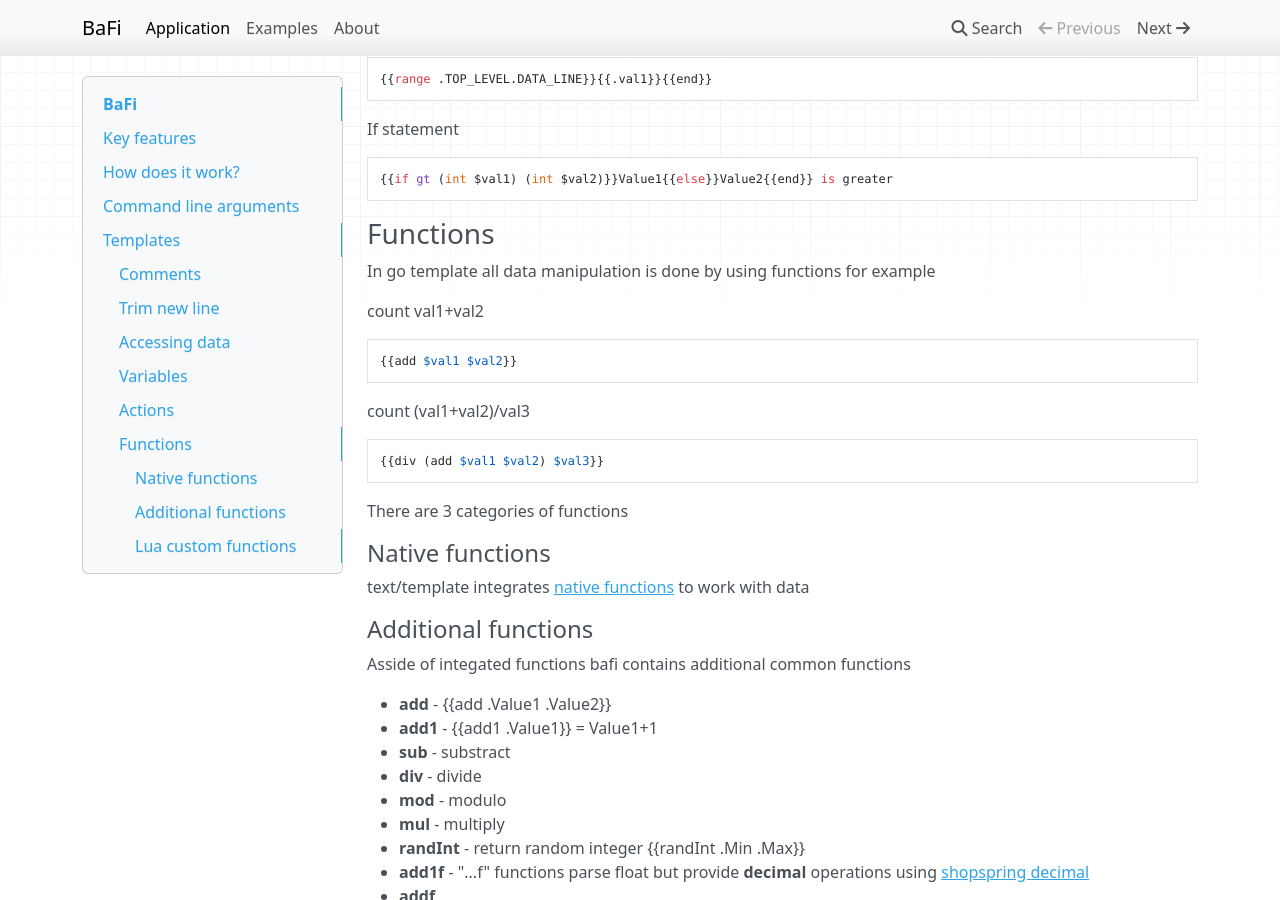
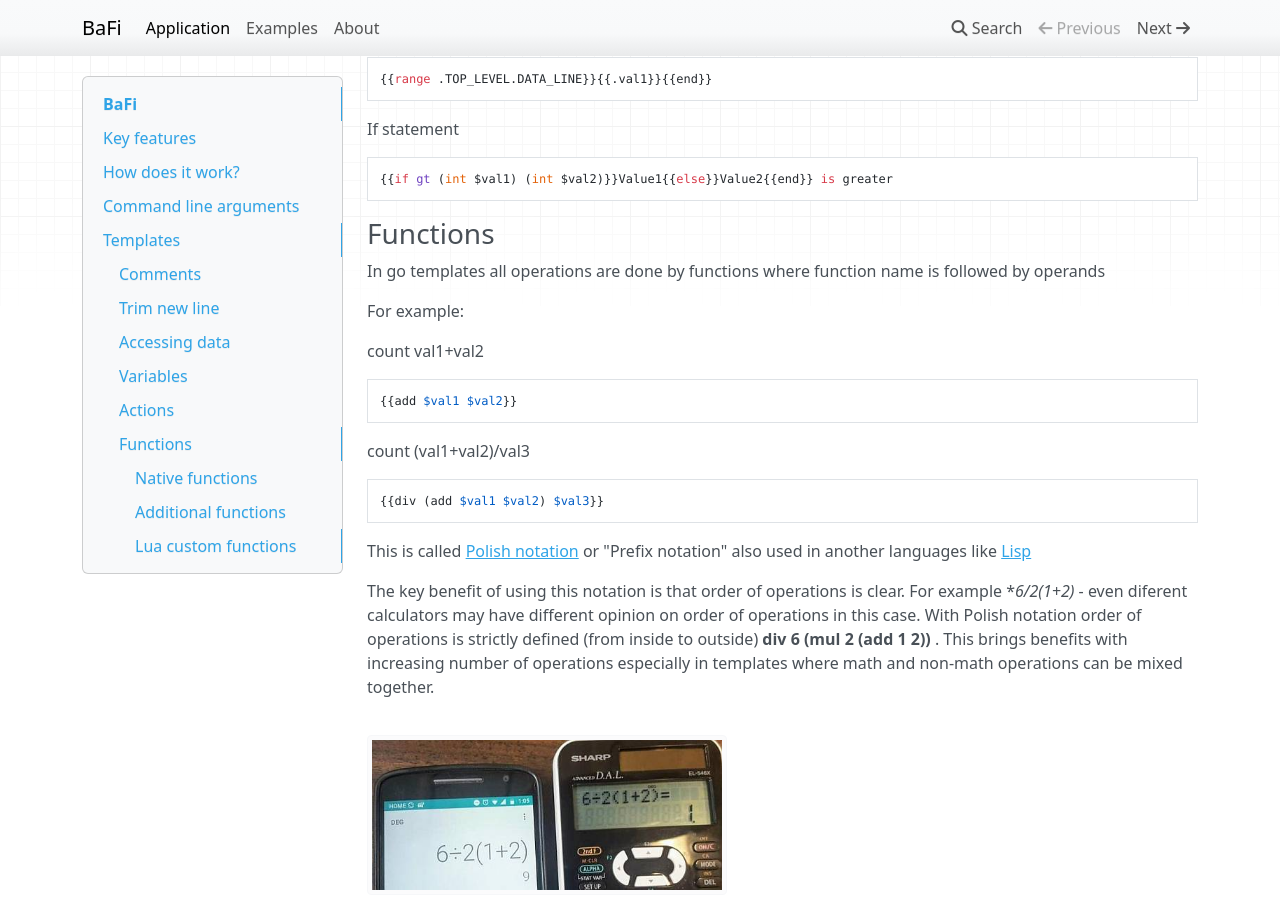
Before and after one commit to mmalcek/bafi, an MkDocs documentation site: the page built from docs/README.md, in a window 1280 px wide and 900 px high, scrolled down 3551 px. Built offline with MkDocs 1.6.1, drawn with Linux system fonts in a browser that asks for light colours; nearby versions of some CDN libraries.

Commit message:
README update

````diff
--- a/docs/README.md
+++ b/docs/README.md
@@ -156,7 +156,9 @@
 ```
 
 ### Functions
-In go template all data manipulation is done by using functions for example
+In go templates all operations are done by functions where function name is followed by operands
+
+For example:
 
 count val1+val2
 ```
@@ -166,6 +168,12 @@
 ```
 {{div (add $val1 $val2) $val3}}
 ```
+
+This is called [Polish notation](https://en.wikipedia.org/wiki/Polish_notation) or "Prefix notation" also used in another languages like [Lisp](https://en.wikipedia.org/wiki/Lisp_(programming_language))
+
+The key benefit of using this notation is that order of operations is clear. For example **6/2*(1+2)** - even diferent calculators may have different opinion on order of operations in this case. With Polish notation order of operations is strictly defined (from inside to outside) **div 6 (mul 2 (add 1 2))** . This brings benefits with increasing number of operations especially in templates where math and non-math operations can be mixed together.
+
+ <img src="img/calc.jpg" height="160px">
 
 There are 3 categories of functions
 #### Native functions
````
Also changed, not shown: docs/img/calc.jpg (added).
